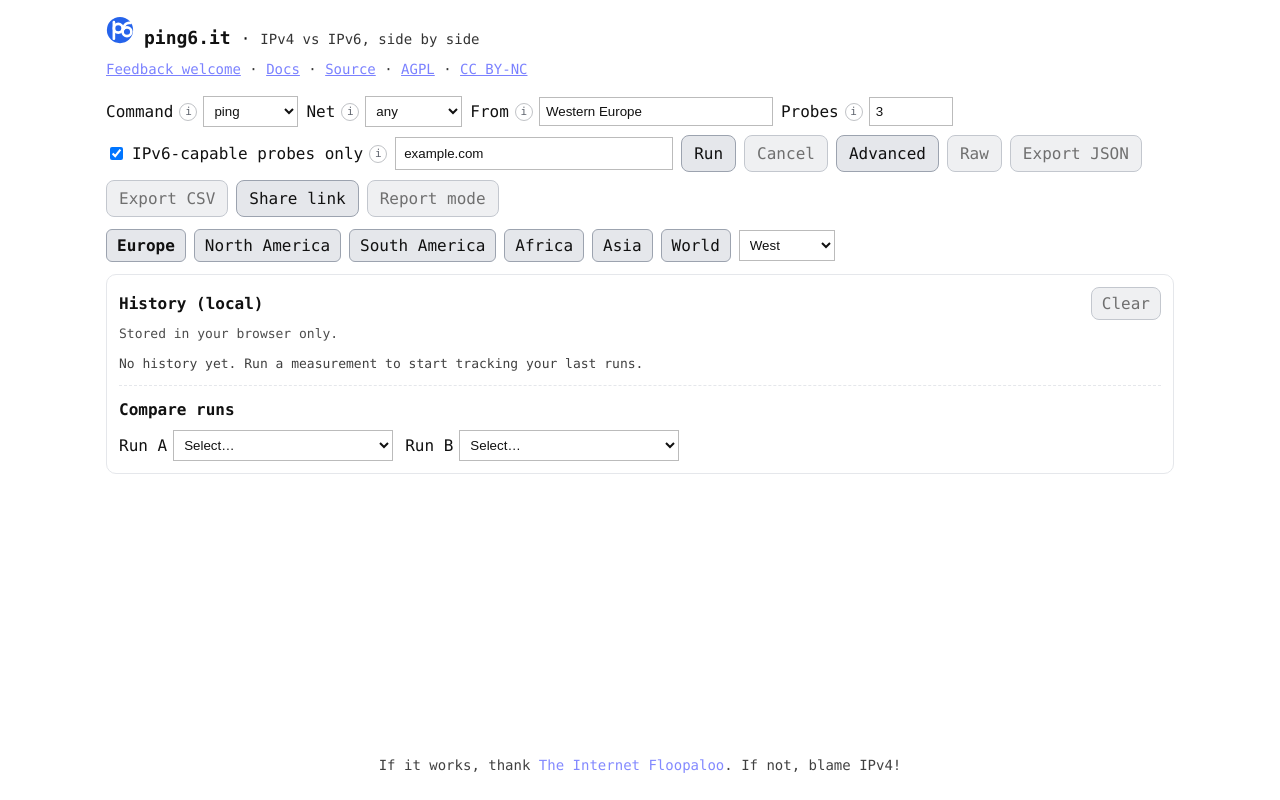
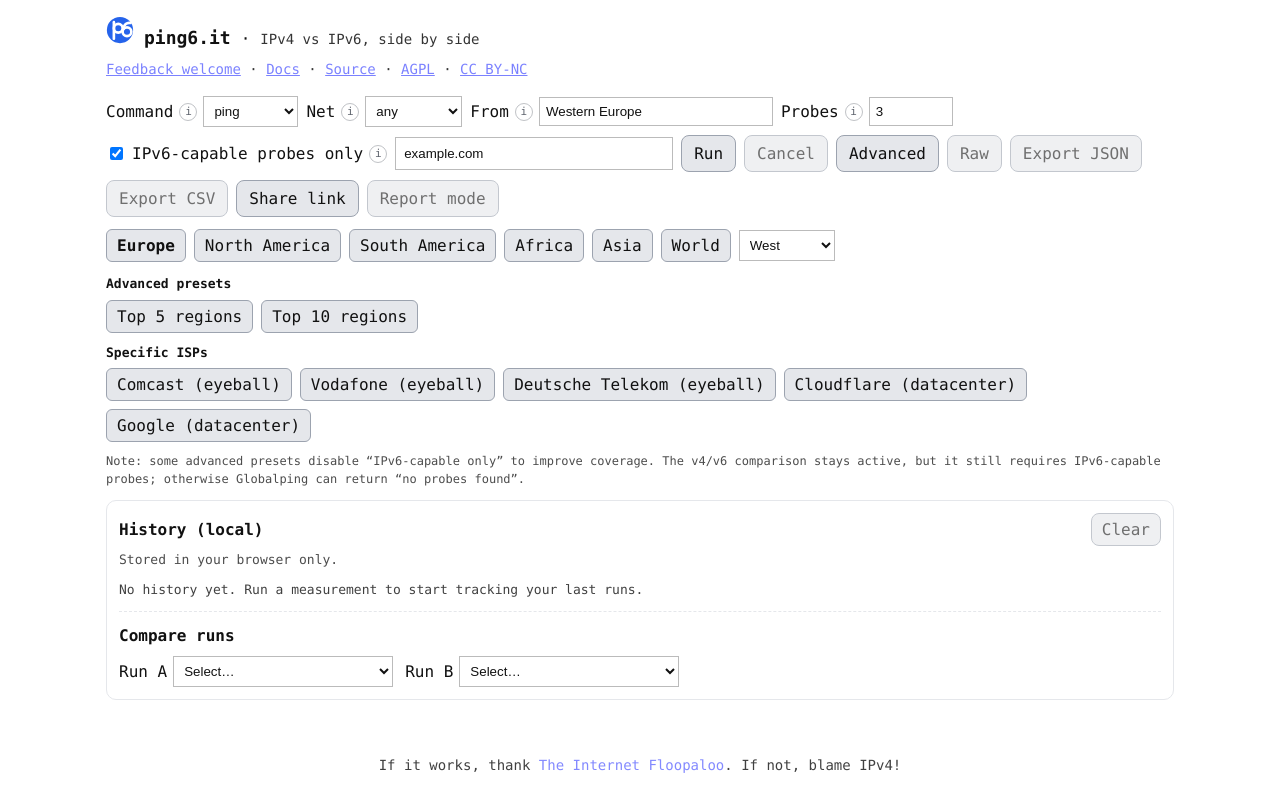
Before and after one commit to Antonio-Prado/ping6-it, a React (Vite) app: page / in a window 1280 px wide. Built offline with nearby package versions, Linux system fonts and the light colour scheme.

Commit message:
Translate advanced preset tooltip fallback

```diff
--- a/src/App.jsx
+++ b/src/App.jsx
@@ -1,6 +1,7 @@
 import { useEffect, useMemo, useRef, useState } from "react";
 import { waitForMeasurement } from "./lib/globalping";
 import { GEO_PRESETS } from "./geoPresets";
+import { ADVANCED_PRESET_GROUPS } from "./advancedPresets";
 // Turnstile (Cloudflare) - load on demand (only when the user presses Run).
 let __turnstileScriptPromise = null;
 const TURNSTILE_LOAD_TIMEOUT_MS = 8000;
@@ -811,6 +812,22 @@ export default function App() {
     }
     const s = (macroPreset.sub ?? []).find((x) => x.id === id);
     if (s?.magic) setFrom(s.magic);
+  }
+
+  function applyAdvancedPreset(settings) {
+    if (!settings) return;
+    if (settings.clearFilters) {
+      setProbeAsn("");
+      setProbeIsp("");
+    }
+    if (settings.from !== undefined) setFrom(settings.from);
+    if (settings.gpTag !== undefined) setGpTag(settings.gpTag);
+    if (settings.limit !== undefined) setLimit(String(settings.limit));
+    if (settings.asn !== undefined) setProbeAsn(String(settings.asn));
+    if (settings.isp !== undefined) setProbeIsp(settings.isp);
+    if (settings.requireV6Capable !== undefined) setRequireV6Capable(settings.requireV6Capable);
+    if (settings.deltaThreshold !== undefined) setDeltaThreshold(String(settings.deltaThreshold));
+    if (settings.showAdvanced) setAdvanced(true);
   }
 
   // ping/mtr
@@ -1145,7 +1162,7 @@ export default function App() {
       const location = { magic: fromWithTag || "world" };
       const parsedAsn = Number(probeAsn);
       if (Number.isFinite(parsedAsn) && parsedAsn > 0) location.asn = parsedAsn;
-      if (probeIsp.trim()) location.isp = probeIsp.trim();
+      // NOTE: Globalping API does not support filtering by ISP name.
 
       const base = {
         type: cmd,
@@ -1779,7 +1796,7 @@ export default function App() {
             </label>
 
             <label style={{ display: "inline-flex", alignItems: "center", gap: 6 }}>
-              ISP <Help text="Filter probes by ISP name (substring match, e.g. Comcast)." />{" "}
+              ISP <Help text="ISP name filtering is not supported by the Globalping API: use an ASN when possible." />{" "}
               <input
                 value={probeIsp}
                 onChange={(e) => setProbeIsp(e.target.value)}
@@ -2146,6 +2163,36 @@ export default function App() {
           </Tip>
         )}
       </div>
+      <div style={{ display: "grid", gap: 10, marginBottom: 12 }}>
+        {ADVANCED_PRESET_GROUPS.map((group) => (
+          <div key={group.id} style={{ display: "grid", gap: 6 }}>
+            <div style={{ fontWeight: 700, fontSize: 13 }}>{group.label}</div>
+            <div style={{ display: "flex", gap: 8, flexWrap: "wrap" }}>
+              {group.presets.map((preset) => (
+                <Tip key={preset.id} text={preset.description || `Advanced preset: ${preset.label}.`}>
+                  <button
+                    onClick={() => applyAdvancedPreset(preset.settings)}
+                    disabled={running}
+                    style={{
+                      padding: "6px 10px",
+                      border: "1px solid #ddd",
+                      borderRadius: 6,
+                      background: "transparent",
+                      cursor: running ? "not-allowed" : "pointer",
+                    }}
+                  >
+                    {preset.label}
+                  </button>
+                </Tip>
+              ))}
+            </div>
+          </div>
+        ))}
+        <div style={{ fontSize: 12, opacity: 0.75 }}>
+          Note: some advanced presets disable “IPv6-capable only” to improve coverage. The v4/v6 comparison stays active,
+          but it still requires IPv6-capable probes; otherwise Globalping can return “no probes found”.
+        </div>
+      </div>
       </>
       )}
 
--- /dev/null
+++ b/src/advancedPresets.js
@@ -0,0 +1,101 @@
+export const ADVANCED_PRESET_GROUPS = [
+  {
+    id: "top",
+    label: "Advanced presets",
+    presets: [
+      {
+        id: "top-5-regioni",
+        label: "Top 5 regions",
+        description: "Select 5 global probes with broad coverage.",
+        settings: {
+          from: "world",
+          limit: 5,
+          clearFilters: true,
+        },
+      },
+      {
+        id: "top-10-regioni",
+        label: "Top 10 regions",
+        description: "Select 10 global probes for wider coverage.",
+        settings: {
+          from: "world",
+          limit: 10,
+          clearFilters: true,
+        },
+      },
+    ],
+  },
+  {
+    id: "isp",
+    label: "Specific ISPs",
+    presets: [
+      {
+        id: "isp-comcast",
+        label: "Comcast (eyeball)",
+        description: "Filter probes by Comcast ASN (access/consumer).",
+        settings: {
+          from: "North America",
+          gpTag: "eyeball",
+          asn: 7922,
+          limit: 5,
+          clearFilters: true,
+          showAdvanced: true,
+        },
+      },
+      {
+        id: "isp-vodafone",
+        label: "Vodafone (eyeball)",
+        description: "Filter probes by Vodafone ASN in Europe.",
+        settings: {
+          from: "Europe",
+          gpTag: "eyeball",
+          asn: 1273,
+          limit: 5,
+          clearFilters: true,
+          showAdvanced: true,
+        },
+      },
+      {
+        id: "isp-telekom",
+        label: "Deutsche Telekom (eyeball)",
+        description: "Filter probes by Deutsche Telekom ASN in Europe.",
+        settings: {
+          from: "Europe",
+          gpTag: "eyeball",
+          asn: 3320,
+          limit: 5,
+          clearFilters: true,
+          showAdvanced: true,
+        },
+      },
+      {
+        id: "isp-cloudflare",
+        label: "Cloudflare (datacenter)",
+        description: "Filter probes by Cloudflare ASN (datacenter).",
+        settings: {
+          from: "world",
+          gpTag: "datacenter",
+          asn: 13335,
+          limit: 5,
+          requireV6Capable: false,
+          clearFilters: true,
+          showAdvanced: true,
+        },
+      },
+      {
+        id: "isp-google",
+        label: "Google (datacenter)",
+        description: "Filter probes by Google ASN (datacenter).",
+        settings: {
+          from: "world",
+          gpTag: "datacenter",
+          asn: 15169,
+          limit: 5,
+          requireV6Capable: false,
+          clearFilters: true,
+          showAdvanced: true,
+        },
+      },
+    ],
+  },
+];
```
Lines whose indentation alone changed are shown as unchanged.
